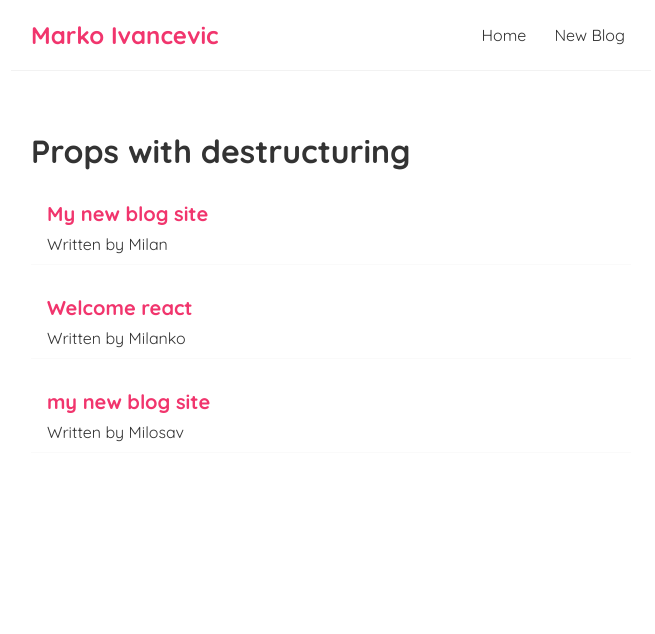
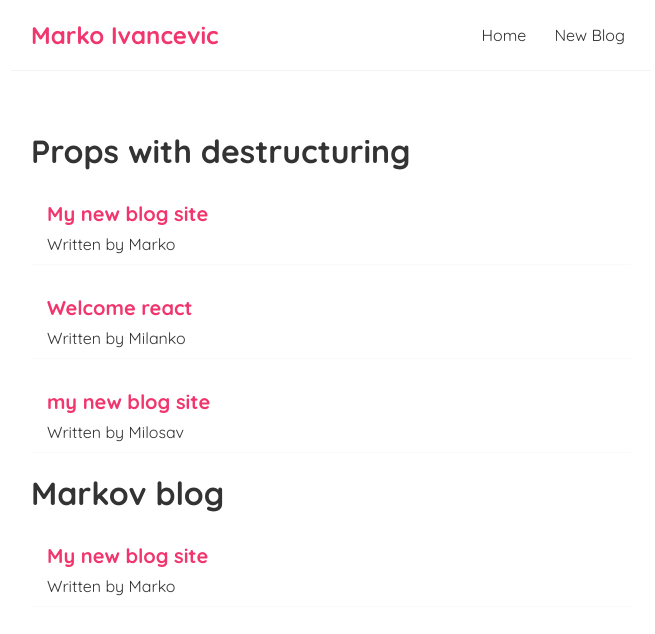
Before and after one commit to milanzivanov/m-blog-2021, a React (Create React App) app: page / in a window 1280 px wide. Shown: the top 634 px of the page, without its empty margins (309-964 px from the left). Built offline with nearby package versions, Linux system fonts and the light colour scheme; the HTML template or start-up script is replaced by a standard one.

Commit message:
Full React Tutorial #12 - Reusing Components

```diff
--- a/src/BlogList.js
+++ b/src/BlogList.js
@@ -11,7 +11,7 @@
                 blogs.map((blog) => (
                     <div className="blog-preview" key={blog.id}>
                         <h2>{ blog.title }</h2>
-                        <p>Written by { blog.outhor }</p>
+                        <p>Written by { blog.author }</p>
                     </div>
                 ))
             }
--- a/src/Home.js
+++ b/src/Home.js
@@ -8,19 +8,19 @@
         {
             title: "My new blog site",
             body: "lorem ipsum text...",
-            outhor: "Milan",
+            author: "Marko",
             id: 1
         },
         {
             title: "Welcome react",
             body: "lorem ipsum text...",
-            outhor: "Milanko",
+            author: "Milanko",
             id: 2
         },
         {
             title: "my new blog site",
             body: "lorem ipsum text...",
-            outhor: "Milosav",
+            author: "Milosav",
             id: 3
         },
     ]);
@@ -28,6 +28,7 @@
     return (
         <div className="home">
             <BlogList blogs={blogs} title="Props with destructuring"></BlogList>
+            <BlogList blogs={blogs.filter((blog) => blog.author === "Marko")} title="Markov blog"></BlogList>
         </div>
     );
 }
```
